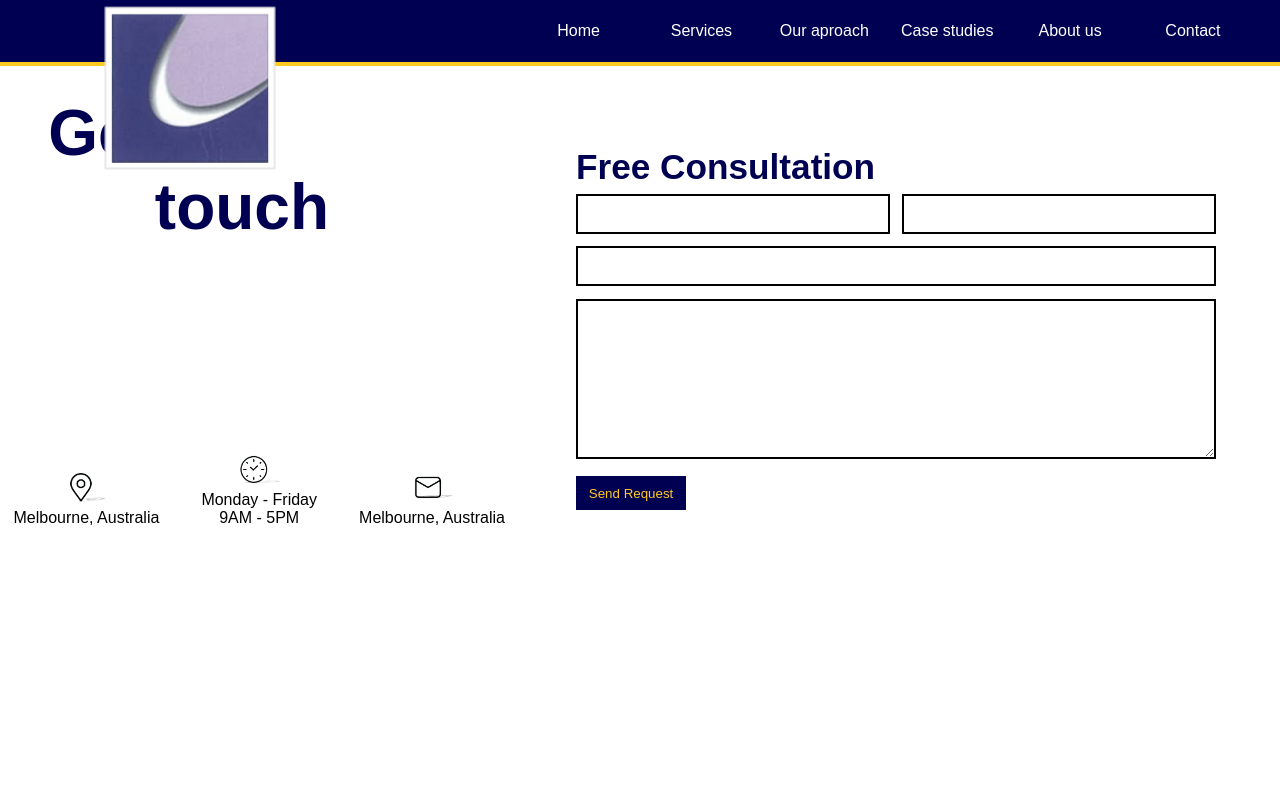
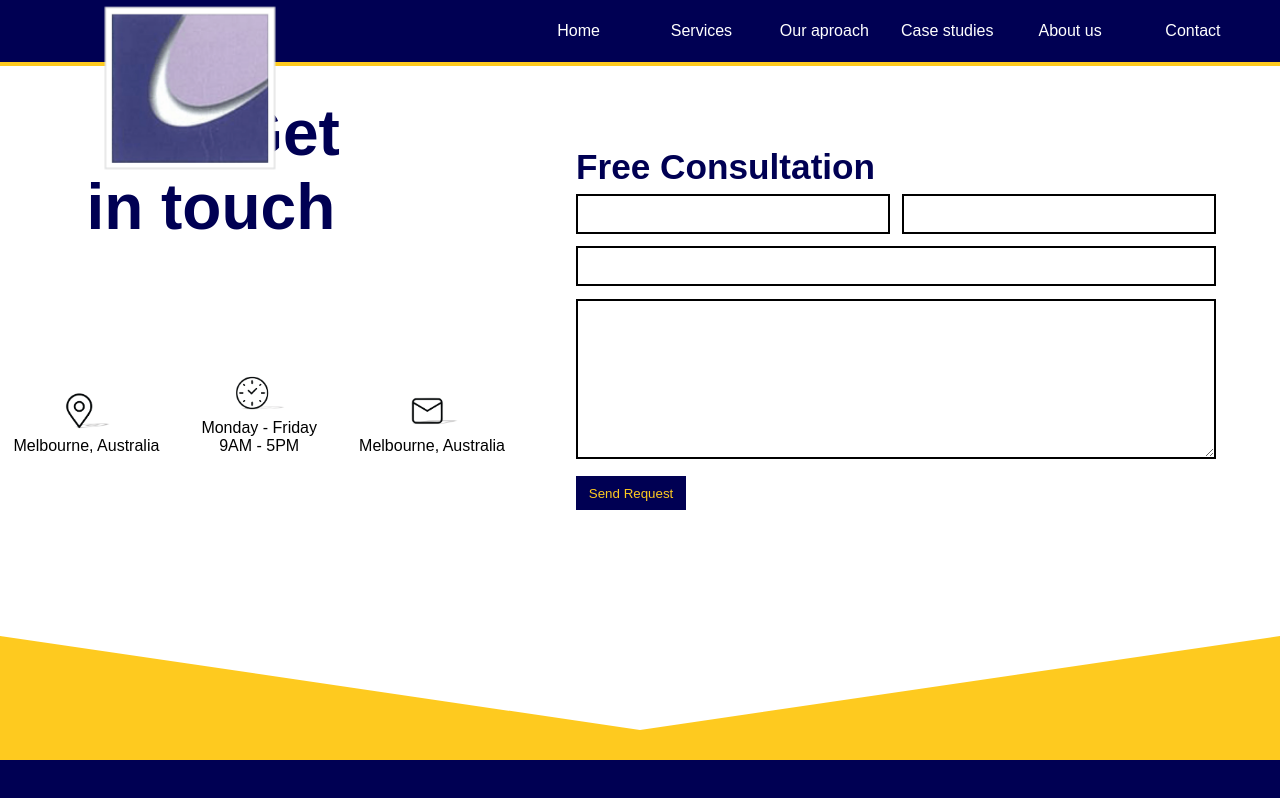
Before and after one commit to borigendiego/linaconsulting, a React (Create React App) app: page /contact in a window 1280 px wide. Built offline with nearby package versions, Linux system fonts and the light colour scheme.

Commit message:
Contact changes

```diff
--- a/src/components/conctactPage/contactPage.scss
+++ b/src/components/conctactPage/contactPage.scss
@@ -1,9 +1,9 @@
 @import '../../css/variables';
 
 .contact-page {
-  display: flex;
+  display: inline-flex;
   background-color: $white-color;
-  height: 90vh;
+  height: 70vh;
   padding-top: 12vh;
 }
 
@@ -15,13 +15,15 @@
 }
 
 .contact-logo-title {
-  display: flex;
+  display: inline;
+  margin-left: 15%;
+  width: 55%;
 
   .contact-title {
     display: flex;
     font-family: $title-font-family;
     color: $main-blue;
-    width: 54%;
+    width: 80%;
     justify-content: flex-end;
   }
 
@@ -47,7 +49,22 @@
   }
 
   .contact-page-img {
-    width: 25%;
+    width: 30%;
+  }
+}
+
+.contact-overlay {
+  background-color: $main-orange;
+
+  .contact-page-pyramid {
+    background-color: $white-color;
+    clip-path: $pyramid-empty;
+    height: 25vh;
+  }
+
+  .blue-overlay {
+    background-color: $main-blue;
+    height: 5vh;
   }
 }
 
@@ -55,6 +72,8 @@
   .contact-page {
     display: block;
     margin: 0 auto;
+    height: 80vh;
+    padding: 0;
   }
 
   .contact-page-content {
@@ -75,4 +94,12 @@
       width: 60%;
     }
   }
+
+  .contact-overlay {
+    height: 10vh;
+
+    .contact-page-pyramid {
+      display: none;
+    }
+  }
 }
--- a/src/components/conctactPage/index.js
+++ b/src/components/conctactPage/index.js
@@ -14,6 +14,7 @@ import icon3 from '../../assets/images/icon3.png'
 
 const ContactP = () => {
     return (
+        <div>
             <div className={'contact-page'}>
                 <div className={'contact-page-content'}>
                     <div className={'contact-logo-title'}>
@@ -28,6 +29,11 @@ const ContactP = () => {
                 </div>
                 <Form />
             </div>
+            <div className={'contact-overlay'}>
+                <Pyramid customClass={'contact-page-pyramid'}/>
+                <div className={'blue-overlay'} />
+            </div>
+        </div>
     )
 };
 
```
Lines whose indentation alone changed are shown as unchanged.
